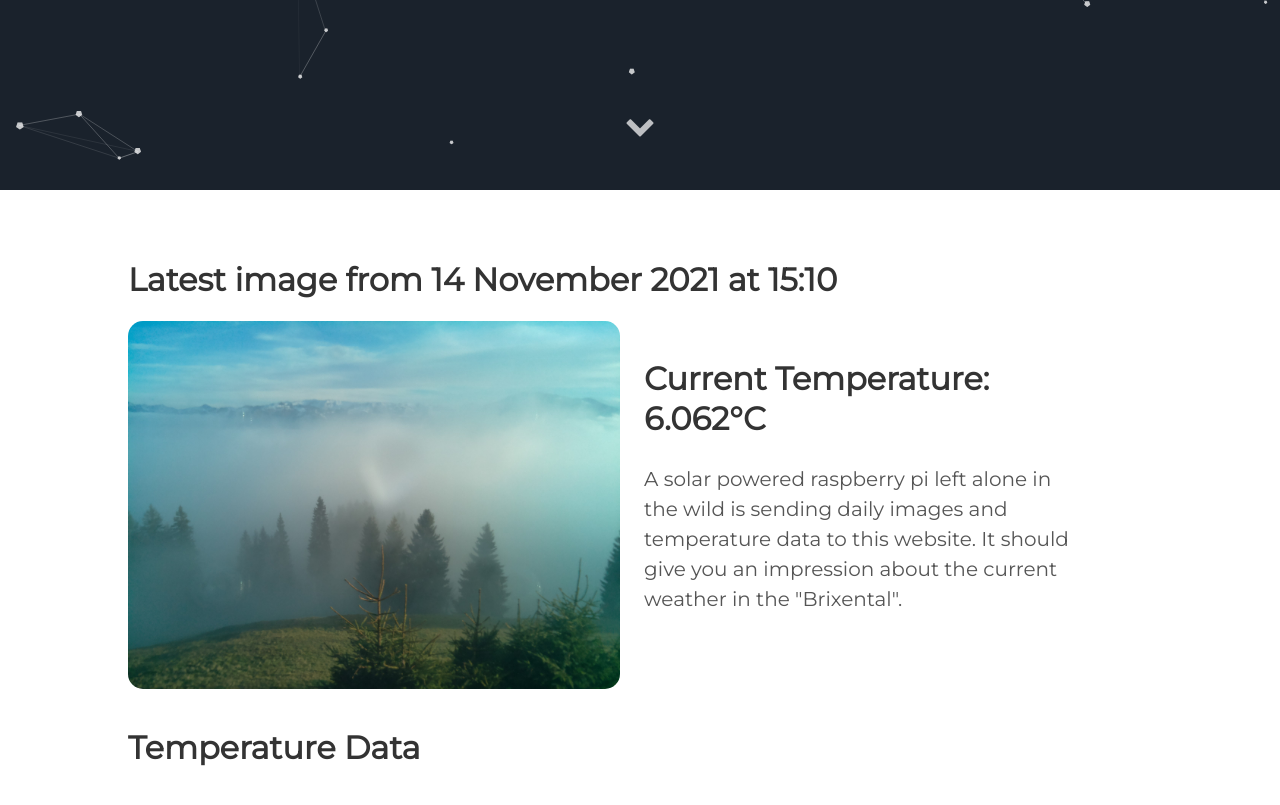
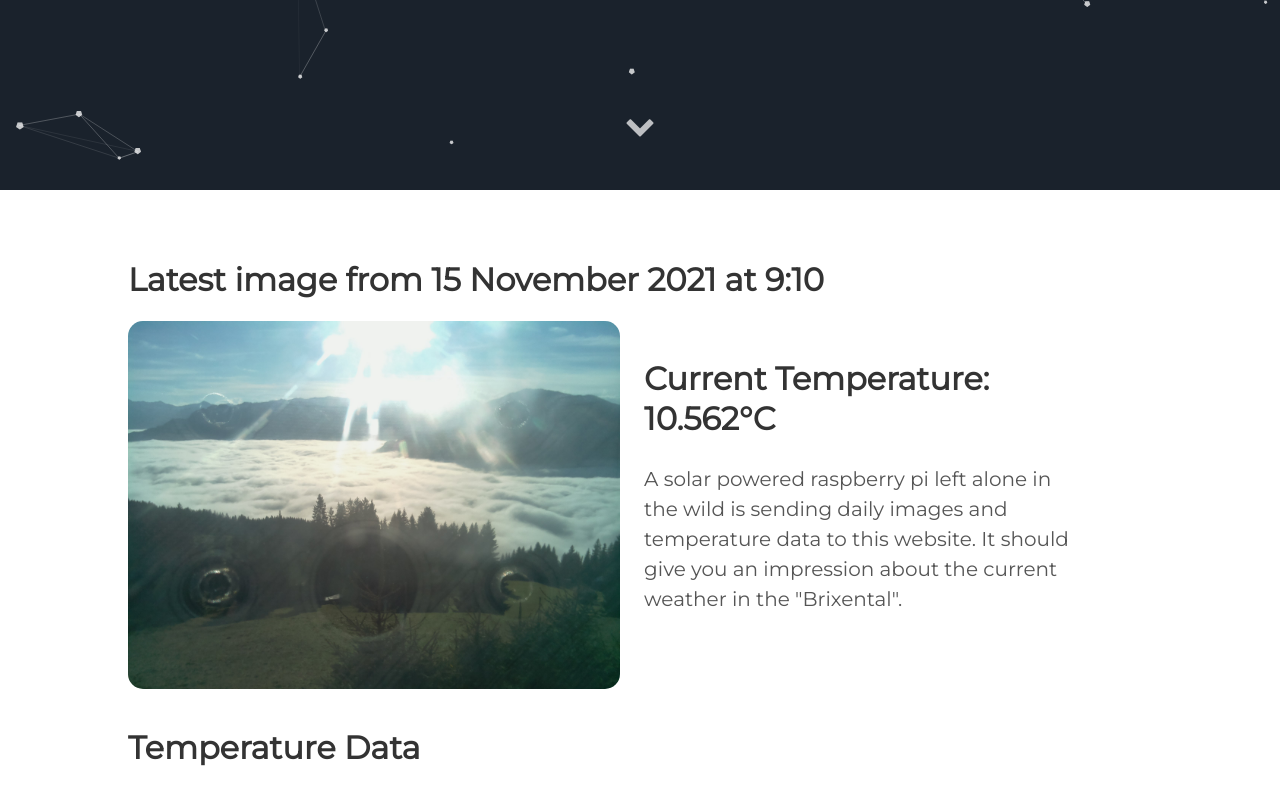
Before and after one commit to vektorious/vektorious.github.io, a Jekyll site: the page built from resources/huette.md, in a window 1280 px wide and 900 px high, scrolled down 710 px. Shown: the top 805 px of the window. Built offline with Jekyll 4.4.1, drawn with Linux system fonts in a browser that asks for light colours.

Commit message:
I'm a bot beep boop

```diff
--- a/resources/huette.md
+++ b/resources/huette.md
@@ -6,13 +6,13 @@ image: '/assets/img/'
 description: 'Live image from the Austrian alps'
 twitter_text: ' '
 ---
-## Latest image from 14 November 2021 at 15:10
+## Latest image from 15 November 2021 at  9:10
 <div class="huette">
   <div class="huette-image">
     <img src="{{ "/assets/img/huette.jpg" | prepend: site.baseurl }}">
   </div>
   <div class="huette-text">
-        <h2>Current Temperature: 6.062°C</h2>
+        <h2>Current Temperature: 10.562°C</h2>
         <p>A solar powered raspberry pi left alone in the wild is sending daily images and temperature data to this website. It should give you an impression about the current weather in the "Brixental".</p>
 
   </div>
```
Also changed, not shown: rpi-script/2021-11-15_090909.txt (renamed from rpi-script/2021-11-14_150908.txt, +5 -6 lines), rpi-script/huette.md (+2 -2 lines), assets/img/huette.jpg, assets/img/temp_plot.png, rpi-script/temp_plot.png, 1 other file.
